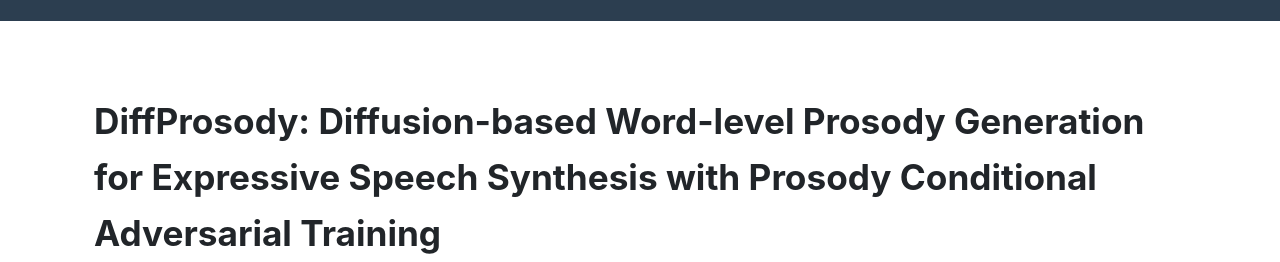
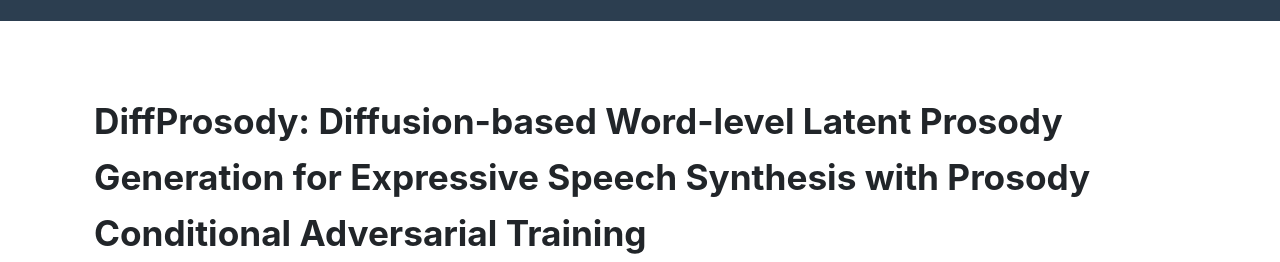
Before and after one commit to diffprosody/diffprosody.github.io, a plain HTML site: page index.html in a window 1280 px wide. Shown: the part 107-369 px from the top of the page. Drawn offline with nearby package versions, Linux system fonts and the light colour scheme; a web font is replaced by a local one.

Commit message:
Update index.html

```diff
--- a/index.html
+++ b/index.html
@@ -70,9 +70,7 @@
         <header class="masthead bg-white text-left"> <!-- text-black 사용 가능 -->
             <div class="container d-flex align-items-center flex-column">
                 <!-- Masthead Heading-->
-                <h1 class="masthead-heading mb-0">
-                    DiffProsody: Diffusion-based Word-level Prosody Generation for Expressive Speech Synthesis with Prosody Conditional Adversarial Training
-                </h1>
+                <h1 class="masthead-heading mb-0">DiffProsody: Diffusion-based Word-level Latent Prosody Generation for Expressive Speech Synthesis with Prosody Conditional Adversarial Training</h1>
                 <!-- Masthead Subheading-->
                 <p class="pre-wrap masthead-subheading font-weight-light mb-0 font-italic">Anonymous submission to INTERSPEECH 2023</p>
             </div>
@@ -92,7 +90,7 @@
                 <!-- Portfolio Grid Items-->
                 <div class="row justify-content-center">
                     <div class="col-lg-12 ml-auto">
-                        <p class="pre-wrap lead">Expressive text-to-speech systems have undergone significant improvements with prosody modeling. However, there is still room for improvement in the conventional prosody modeling methods. Previous studies have used the autoregressive method to predict the quantized prosody vector, which has long-term dependency and slow inference problems. In this paper, we present DiffProsody, which can synthesize expressive speech using a diffusion-based word-level prosody generator and prosody conditional adversarial training. We show that the prosody generator can generate prosody vector and the prosody conditional discriminator can improve the quality of generated speech by reflecting the prosody. Furthermore, we adopted denoising diffusion generative adversarial networks to improve the prosody generation speed. Hence, DiffProsody can generate prosody 16 times faster than the conventional diffusion model. The experimental results demonstrated the superiority of the proposed method.</p>
+                        <p class="pre-wrap lead">Expressive text-to-speech systems have undergone significant improvements with prosody modeling. However, there is still room for improvement in the conventional prosody modeling methods. Previous studies have used the autoregressive method to predict the quantized prosody vector, which has long-term dependency and slow inference problems. In this paper, we present DiffProsody, which can synthesize expressive speech using a diffusion-based word-level latent prosody generator and prosody conditional adversarial training. We show that the prosody generator can generate prosody vector and the prosody conditional discriminator can improve the quality of generated speech by reflecting the prosody. Furthermore, we adopted denoising diffusion generative adversarial networks to improve the prosody generation speed. Hence, DiffProsody can generate prosody 16 times faster than the conventional diffusion model. The experimental results demonstrated the superiority of the proposed method.</p>
                         <br>
                         <br>
                     </div>
```
